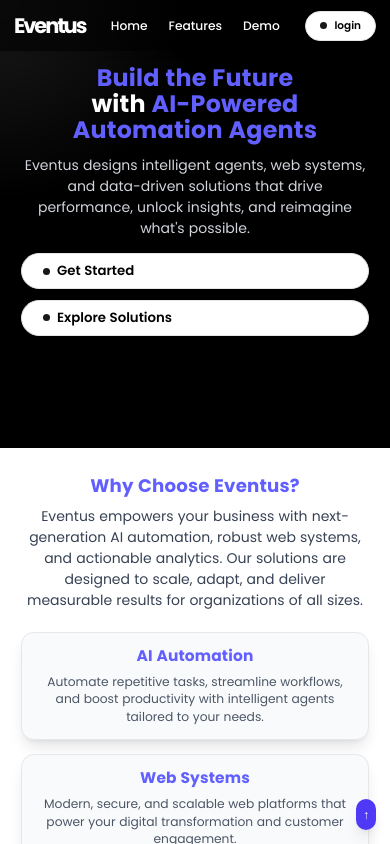
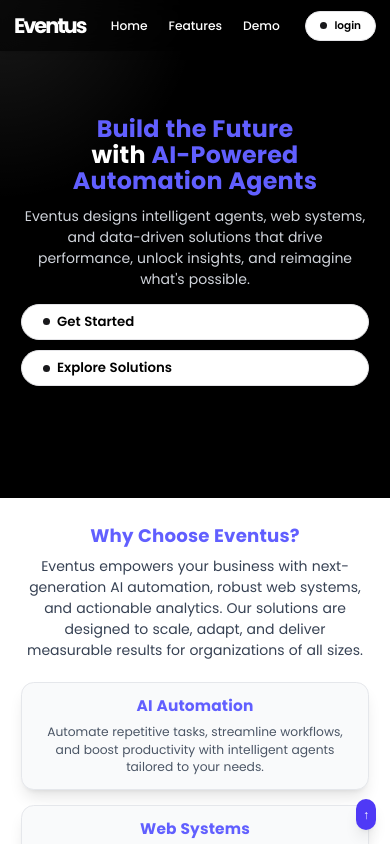
Before and after one commit to kojowiafe-dev/mailto, a React (Vite) app in the folder frontend/: page / in a window 390 px wide. Shown: the top 844 px of the page. Built offline with nearby package versions, Linux system fonts and the light colour scheme.

Commit message:
making the header fixed

```diff
--- a/frontend/src/Pages/Hero.jsx
+++ b/frontend/src/Pages/Hero.jsx
@@ -22,12 +22,12 @@ const Hero = () => {
   return (
     <div
       id="hero"
-      className="min-h-screen flex flex-col scrollbar-thin scrollbar-thumb-indigo-500 scrollbar-track-gray-200 overflow-y-auto pt-4 sm:pt-6 overflow-x-hidden"
+      className="min-h-screen flex flex-col scrollbar-thin scrollbar-thumb-indigo-500 scrollbar-track-gray-200 overflow-y-auto pt-25 sm:pt-28 overflow-x-hidden"
     >
       {/* <Meteors number={30} /> */}
 
       {/* Hero Header */}
-      <div className="relative z-10 flex flex-col lg:flex-row items-center justify-between px-4 sm:px-6 md:px-8 lg:px-12 xl:px-20 flex-1 pb-8 lg:pb-10 gap-8 lg:gap-0">
+      <div className="relative z-10 flex flex-col lg:flex-row items-center justify-between px-4 sm:px-6 md:px-8 lg:px-12 xl:px-20 flex-1 pb-8 lg:pb-10 gap-8 lg:gap-0 mt-8 sm:mt-0">
         <div
           className="w-full max-w-2xl space-y-4 sm:space-y-6 text-center lg:text-left"
           data-aos="fade-right"
--- a/frontend/src/Routes/Header.jsx
+++ b/frontend/src/Routes/Header.jsx
@@ -26,10 +26,9 @@ const Header = React.memo(() => {
   let textNavigate = "/login";
   if (buttonText === "Register") textNavigate = "/register";
   return (
-    <div
-      className={`sticky top-0 z-50 ${bgColor} backdrop-blur-md shadow-md transition-colors duration-300`}
+    <header
+      className={`fixed top-0 left-0 w-full z-50 ${bgColor} backdrop-blur-md shadow-md transition-colors duration-300 flex justify-between items-center px-4 md:px-20 py-3 text-white`}
     >
-      <header className="flex justify-between items-center px-4 md:px-20 py-3 text-white">
       <FlipText
         className="text-2xl md:text-4xl text-white group-hover:text-indigo-500 font-bold -tracking-widest dark:text-white md:leading-[5rem] cursor-pointer"
         onClick={() => navigate("/")}
@@ -83,7 +82,6 @@ const Header = React.memo(() => {
         {buttonText}
       </InteractiveHoverButton>
     </header>
-    </div>
   );
 });
 
```
Lines whose indentation alone changed are shown as unchanged.
